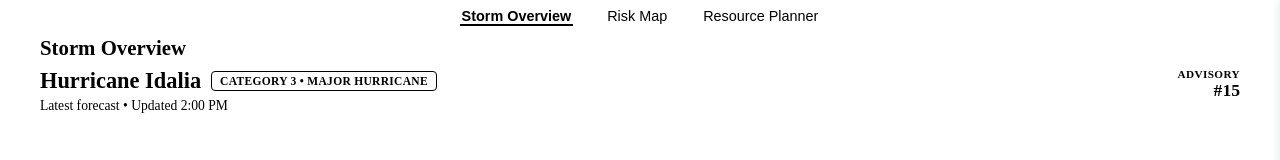
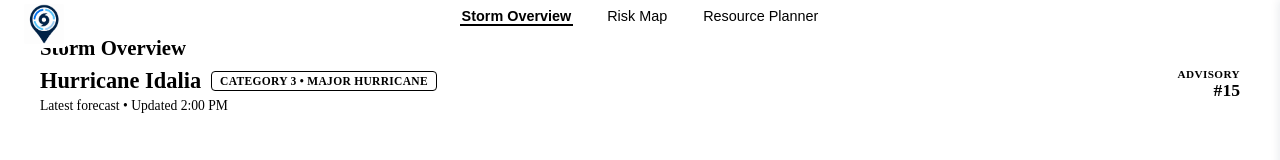
Before and after one commit to tyakovenko/storm-readiness-ai, a React (Vite) app in the folder frontend/: page / in a window 1280 px wide. Shown: the top 160 px of the page. Built offline with nearby package versions, Linux system fonts and the light colour scheme; no server answers; the HTML template or start-up script is replaced by a standard one.

Commit message:
feat: adjust logo

```diff
--- a/frontend/index.html
+++ b/frontend/index.html
@@ -3,7 +3,7 @@
   <head>
     <meta charset="UTF-8" />
     <meta name="viewport" content="width=device-width, initial-scale=1.0" />
-    <title>Storm Readiness AI</title>
+    <title>StormReady AI</title>
   </head>
   <body>
     <div id="root"></div>
--- a/frontend/src/components/Header.css
+++ b/frontend/src/components/Header.css
@@ -12,6 +12,25 @@
   justify-content: space-between;
   gap: 16px;
   padding: 0 20px;
+}
+
+.app-header__identity {
+  display: flex;
+  align-items: center;
+  gap: 12px;
+  min-width: 0;
+}
+
+.app-header__logo {
+  height: 48px;
+  width: 48px;
+  padding: 4px;
+  box-sizing: border-box;
+  background: #ffffff;
+  border-radius: 6px;
+  object-fit: contain;
+  flex-shrink: 0;
+  display: block;
 }
 
 .app-header__brand {
--- a/frontend/src/components/Header.jsx
+++ b/frontend/src/components/Header.jsx
@@ -1,4 +1,5 @@
 import "./Header.css";
+import logo from "../assets/storm-readiness-logo.png";
 
 function ChatIcon() {
   return (
@@ -16,9 +17,12 @@ function ChatIcon() {
 export default function Header({ onAskAIClick, askAIOpen }) {
   return (
     <header className="app-header">
-      <div className="app-header__brand">
-        <span className="app-header__title">Storm Readiness AI</span>
-        <span className="app-header__subtitle">Storm Preparedness &amp; Response Intelligence</span>
+      <div className="app-header__identity">
+        <img src={logo} alt="StormReady AI logo" className="app-header__logo" />
+        <div className="app-header__brand">
+          <span className="app-header__title">StormReady AI</span>
+          <span className="app-header__subtitle">Storm Preparedness &amp; Response Intelligence</span>
+        </div>
       </div>
       <button
         type="button"
```
Also changed, not shown: frontend/src/assets/storm-readiness-logo.png (added).
